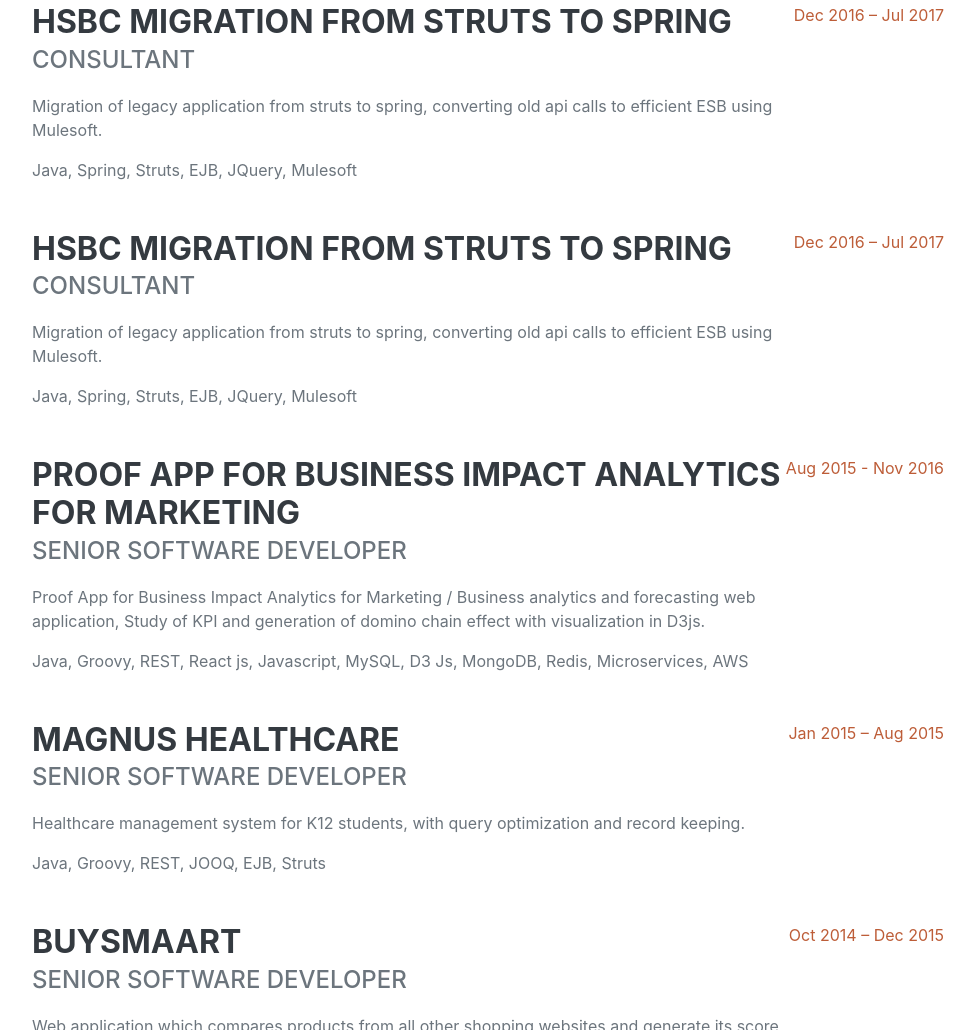
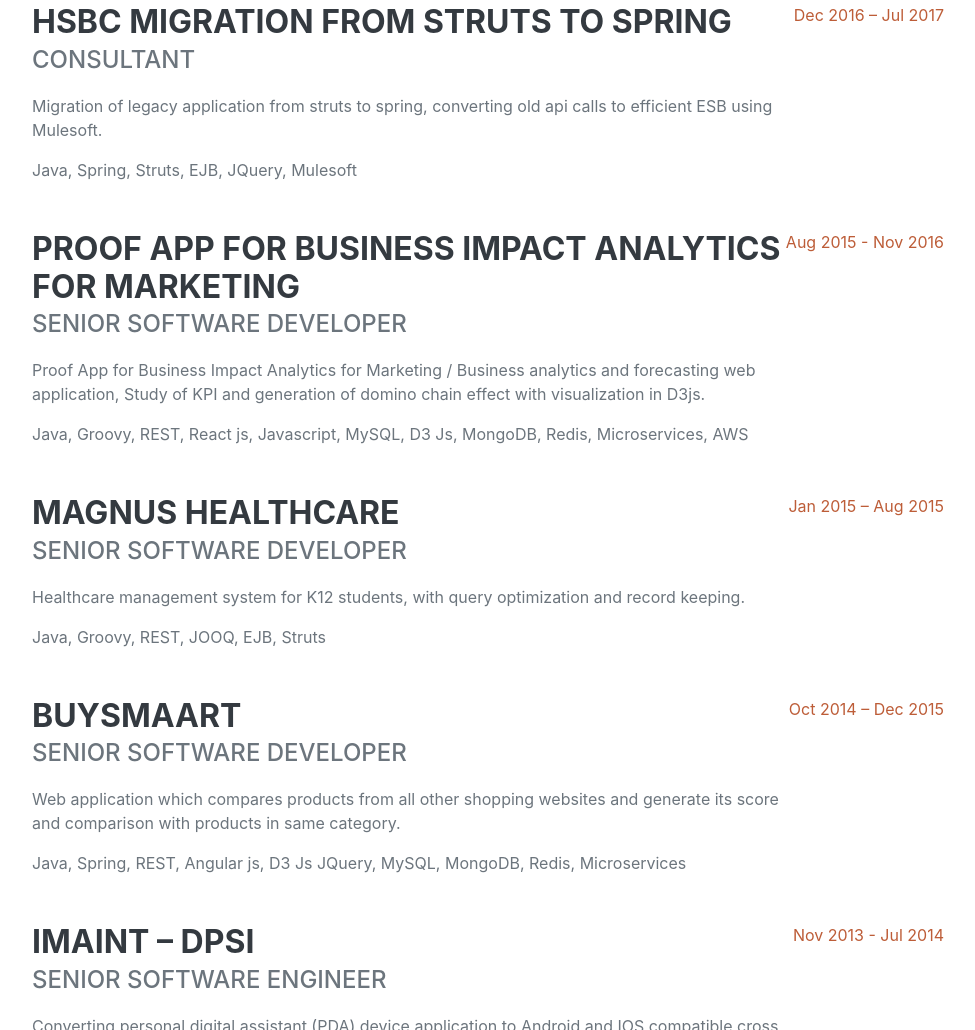
Before and after one commit to avadhut-p/avadhut-p.github.io, a plain HTML site: page index.html in a window 1280 px wide. Shown: the part 4569-5599 px from the top of the page, without its empty margins (288-1263 px from the left). Drawn offline with nearby package versions, Linux system fonts and the light colour scheme; a web font is replaced by a local one.

Commit message:
Update index.html, Removed extra project which was repetitive
Removed extra project which was repetitive

```diff
--- a/index.html
+++ b/index.html
@@ -554,16 +554,6 @@
                     </div>
                     <div class="d-flex flex-column flex-md-row justify-content-between mb-5">
                         <div class="flex-grow-1">
-                            <h3 class="mb-0">HSBC migration from struts to spring</h3>
-                            <div class="subheading mb-3">Consultant</div>
-                            <p>Migration of legacy application from struts to spring, converting old api calls to efficient ESB
-                                using Mulesoft.</p>
-                            <p>Java, Spring, Struts, EJB, JQuery, Mulesoft</p>
-                        </div>
-                        <div class="flex-shrink-0"><span class="text-primary">Dec 2016 – Jul 2017</span></div>
-                    </div>
-                    <div class="d-flex flex-column flex-md-row justify-content-between mb-5">
-                        <div class="flex-grow-1">
                             <h3 class="mb-0">Proof App for Business Impact Analytics for Marketing</h3>
                             <div class="subheading mb-3">Senior software developer</div>
                             <p>Proof App for Business Impact Analytics for Marketing /
```
